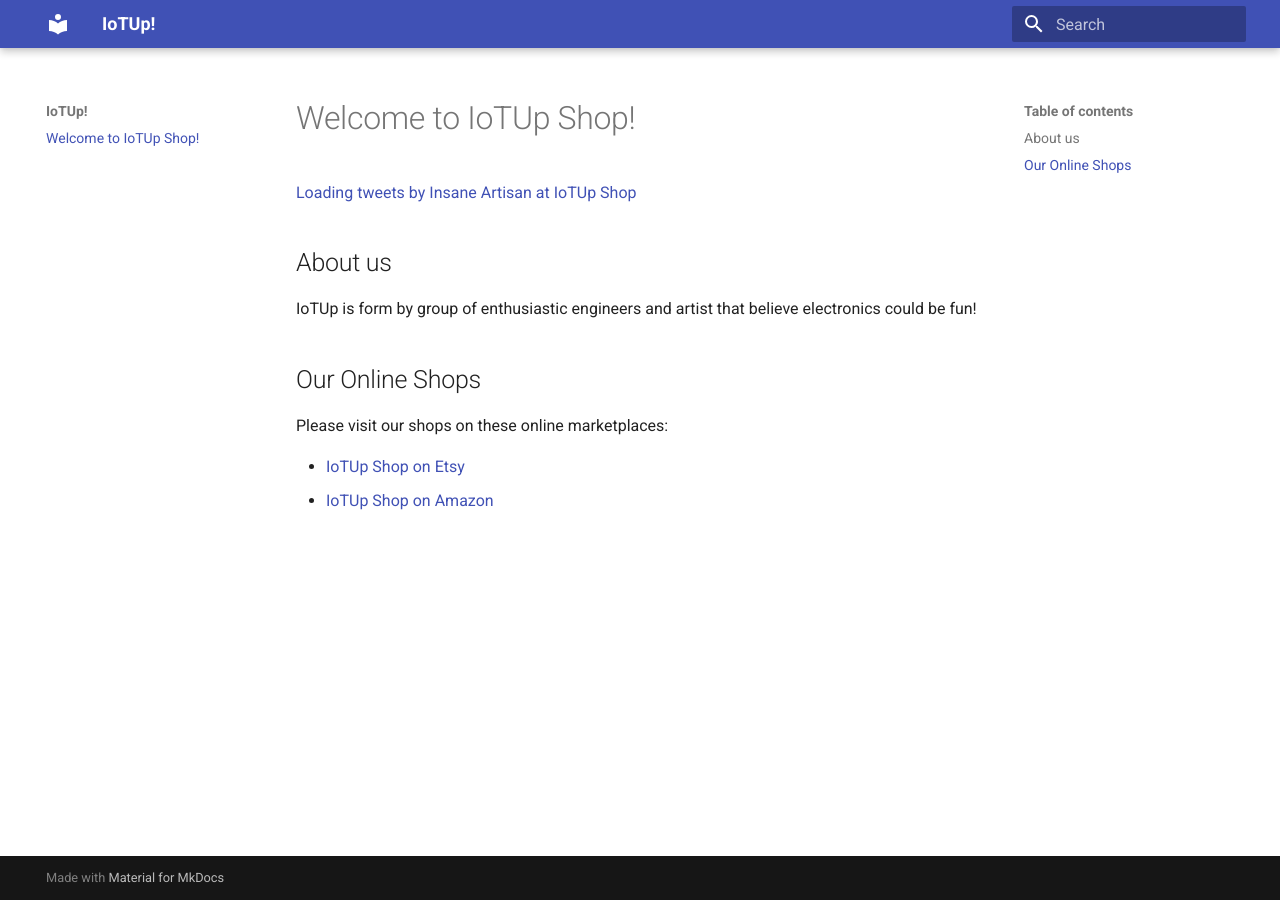
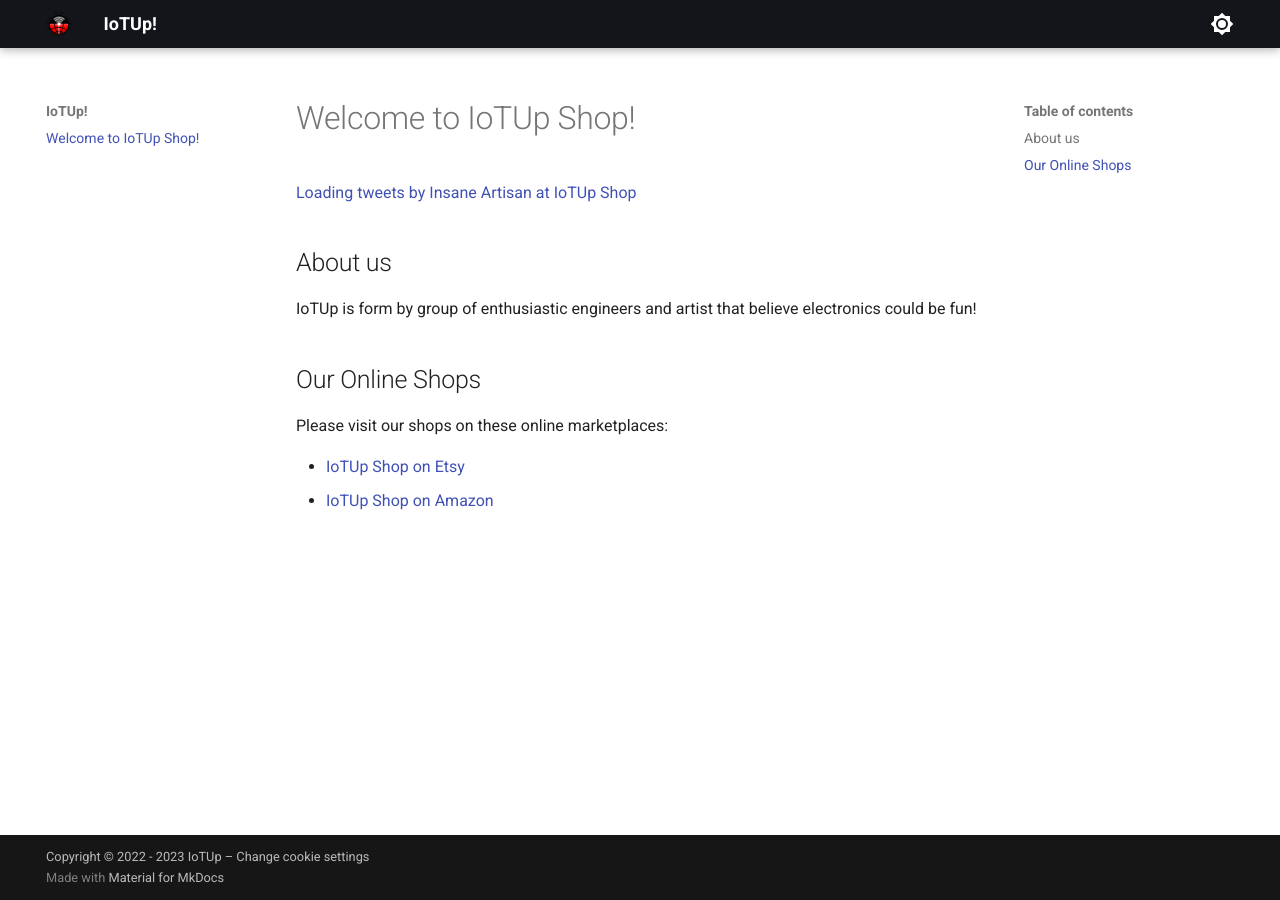
Before and after one commit to Gear4Hackers/gear4hackers.github.io, an MkDocs documentation site: the page built from docs/index.md, in a window 1280 px wide. Built offline with MkDocs 1.6.1 and Material for MkDocs 9.7.7, drawn with Linux system fonts in a browser that asks for light colours; comment, search, counter and statistics services are not loaded.

Commit message:
improve UI.

```diff
--- a/mkdocs.yml
+++ b/mkdocs.yml
@@ -1,3 +1,32 @@
 site_name: IoTUp!
 theme:
   name: material
+  logo: assets/logo.png
+  favicon: assets/logo.png
+  palette:
+    # Palette toggle for light mode
+    - media: "(prefers-color-scheme: light)"
+      primary: black
+      accent: deep orange
+      toggle:
+        icon: material/brightness-7
+        name: Switch to dark mode
+    # Palette toggle for dark mode
+    - media: "(prefers-color-scheme: dark)"
+      scheme: slate
+      toggle:
+        icon: material/brightness-4
+        name: Switch to light mode
+extra:
+  consent:
+    title: Cookie consent
+    description: >-
+      We use cookies to recognize your repeated visits and preferences, as well
+      as to measure the effectiveness of our documentation and whether users
+      find what they're searching for. With your consent, you're helping us to
+      make our documentation better.
+copyright: >
+  Copyright &copy; 2022 - 2023 IoTUp –
+  <a href="#__consent">Change cookie settings</a>
+plugins:
+  - social
```
Also changed, not shown: README.md (+6 -0 lines), docs/assets/logo.png (added), 3 other files.
